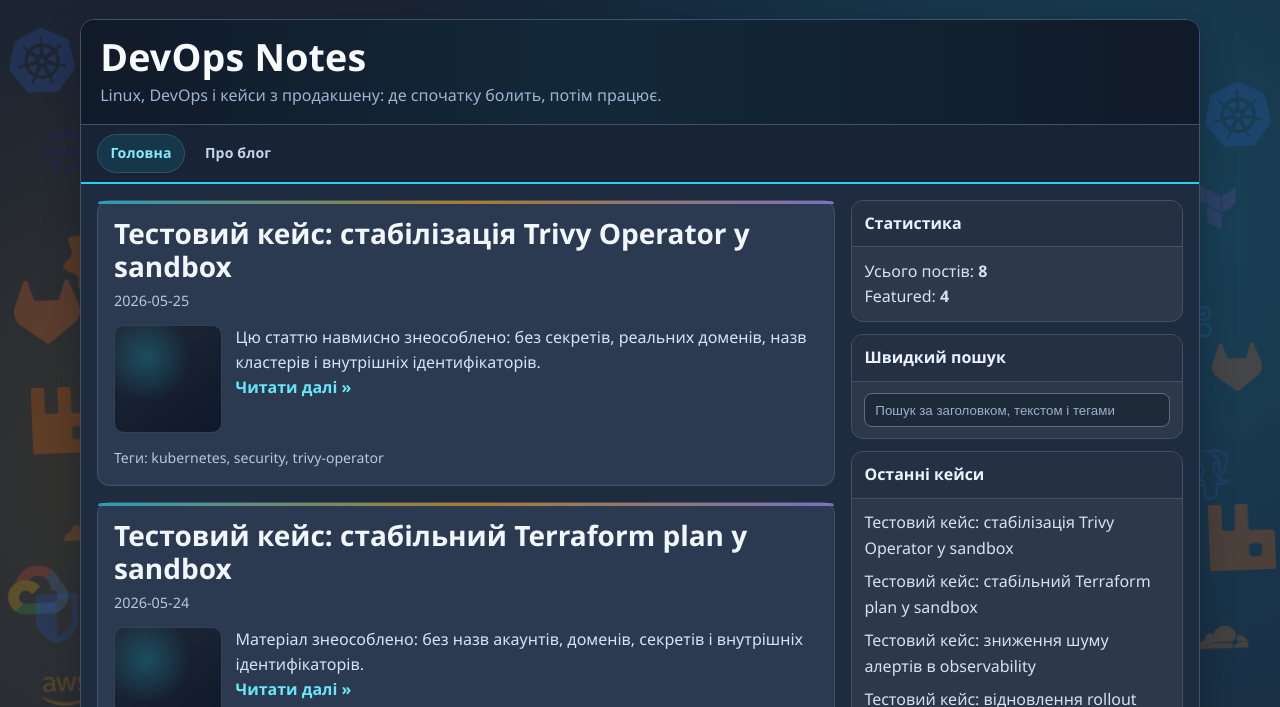
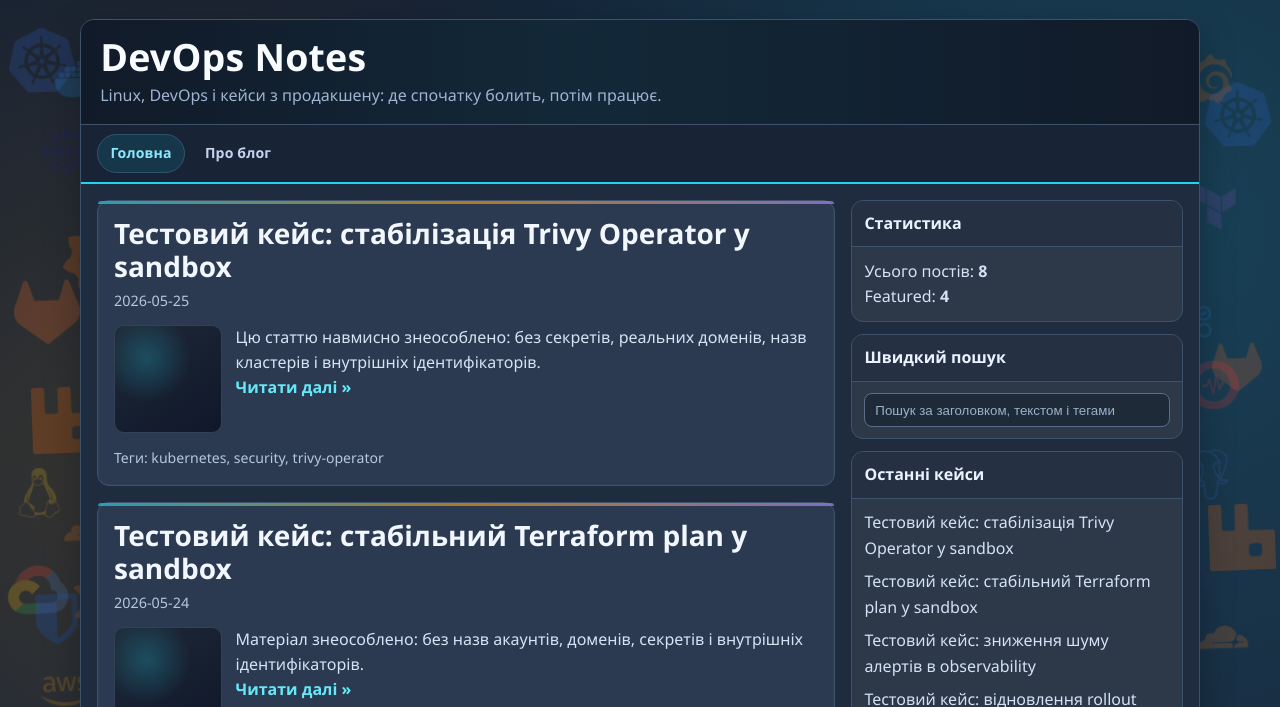
Before and after one commit to paparoot-devops/paparoot, a Jekyll site: the page built from index.html, in a window 1280 px wide. Shown: the top 707 px of the page. Built offline with Jekyll 4.4.1, drawn with Linux system fonts in a browser that asks for light colours.

```diff
--- a/_layouts/default.html
+++ b/_layouts/default.html
@@ -280,6 +280,14 @@
       <img class="sticker-img s8 soft tiny" style="top: 48%; left: 64%; transform: rotate(-2deg);" src="{{ '/assets/stickers/tools/redis.svg' | relative_url }}" alt="">
       <img class="sticker-img s2 soft tiny" style="top: 66%; left: 14%; transform: rotate(-6deg);" src="{{ '/assets/stickers/tools/bitwarden.svg' | relative_url }}" alt="">
       <img class="sticker-img s4 soft tiny" style="top: 22%; left: 62%; transform: rotate(4deg);" src="{{ '/assets/stickers/tools/terraform.svg' | relative_url }}" alt="">
+      <img class="sticker-img s3 soft tiny" style="top: 6%; left: 24%; transform: rotate(3deg);" src="{{ '/assets/stickers/tools/docker.svg' | relative_url }}" alt="">
+      <img class="sticker-img s5 soft tiny" style="top: 16%; left: 38%; transform: rotate(-5deg);" src="{{ '/assets/stickers/tools/nginx.svg' | relative_url }}" alt="">
+      <img class="sticker-img s6 soft tiny" style="top: 28%; left: 58%; transform: rotate(6deg);" src="{{ '/assets/stickers/tools/traefik.svg' | relative_url }}" alt="">
+      <img class="sticker-img s7 soft tiny" style="top: 34%; left: 34%; transform: rotate(-8deg);" src="{{ '/assets/stickers/tools/argo.svg' | relative_url }}" alt="">
+      <img class="sticker-img s4 soft tiny" style="top: 46%; left: 42%; transform: rotate(4deg);" src="{{ '/assets/stickers/tools/aws.svg' | relative_url }}" alt="">
+      <img class="sticker-img s8 soft tiny" style="top: 52%; left: 6%; transform: rotate(-4deg);" src="{{ '/assets/stickers/tools/linux.svg' | relative_url }}" alt="">
+      <img class="sticker-img s5 soft tiny" style="top: 64%; left: 32%; transform: rotate(7deg);" src="{{ '/assets/stickers/tools/proxmox.svg' | relative_url }}" alt="">
+      <img class="sticker-img s6 soft tiny" style="top: 70%; left: 50%; transform: rotate(-6deg);" src="{{ '/assets/stickers/tools/influxdb.svg' | relative_url }}" alt="">
       <img class="sticker-img s6 big" style="top: 94%; left: 24%; transform: rotate(3deg);" src="{{ '/assets/stickers/memes/beer.svg' | relative_url }}" alt="">
     </div>
 
@@ -309,6 +317,13 @@
       <img class="sticker-img s6 soft tiny" style="top: 82%; right: 58%; transform: rotate(-5deg);" src="{{ '/assets/stickers/tools/newrelic.svg' | relative_url }}" alt="">
       <img class="sticker-img s7 soft tiny" style="top: 88%; right: 56%; transform: rotate(9deg);" src="{{ '/assets/stickers/tools/clickhouse.svg' | relative_url }}" alt="">
       <img class="sticker-img s8 soft tiny" style="top: 94%; right: 56%; transform: rotate(-2deg);" src="{{ '/assets/stickers/tools/redis.svg' | relative_url }}" alt="">
+      <img class="sticker-img s2 soft tiny" style="top: 6%; right: 20%; transform: rotate(-4deg);" src="{{ '/assets/stickers/tools/grafana-alt.svg' | relative_url }}" alt="">
+      <img class="sticker-img s4 soft tiny" style="top: 12%; right: 54%; transform: rotate(5deg);" src="{{ '/assets/stickers/tools/opentelemetry.svg' | relative_url }}" alt="">
+      <img class="sticker-img s5 soft tiny" style="top: 28%; right: 44%; transform: rotate(-7deg);" src="{{ '/assets/stickers/tools/mongodb.svg' | relative_url }}" alt="">
+      <img class="sticker-img s6 soft tiny" style="top: 40%; right: 18%; transform: rotate(6deg);" src="{{ '/assets/stickers/tools/graylog.svg' | relative_url }}" alt="">
+      <img class="sticker-img s7 soft tiny" style="top: 48%; right: 44%; transform: rotate(-9deg);" src="{{ '/assets/stickers/tools/memcached.svg' | relative_url }}" alt="">
+      <img class="sticker-img s8 soft tiny" style="top: 60%; right: 30%; transform: rotate(4deg);" src="{{ '/assets/stickers/tools/sentry.svg' | relative_url }}" alt="">
+      <img class="sticker-img s3 soft tiny" style="top: 72%; right: 44%; transform: rotate(-5deg);" src="{{ '/assets/stickers/tools/owncloud.svg' | relative_url }}" alt="">
       <img class="sticker-img s6 big" style="top: 52%; right: 58%; transform: rotate(3deg);" src="{{ '/assets/stickers/memes/beer.svg' | relative_url }}" alt="">
     </div>
   </div>
```
